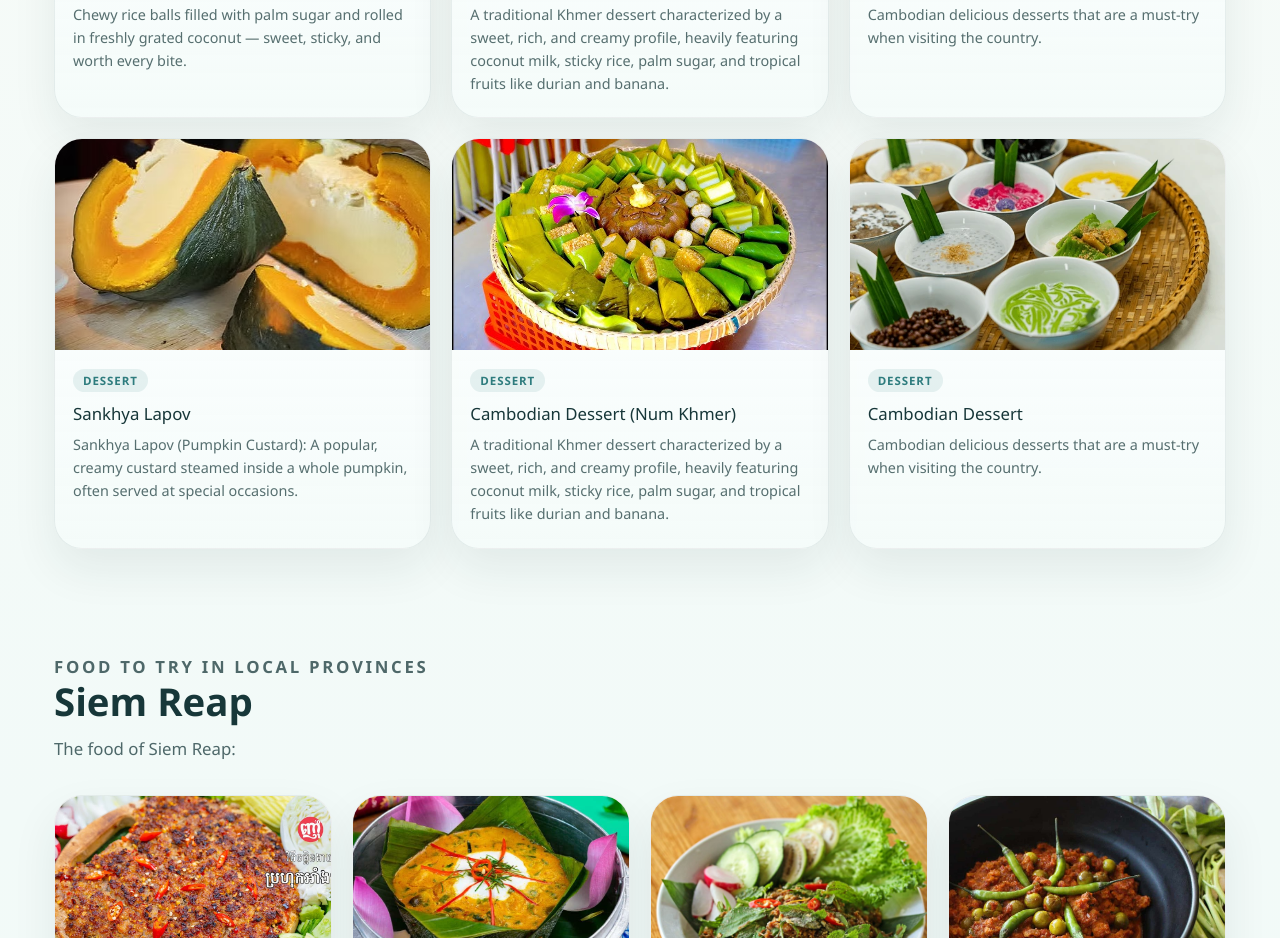
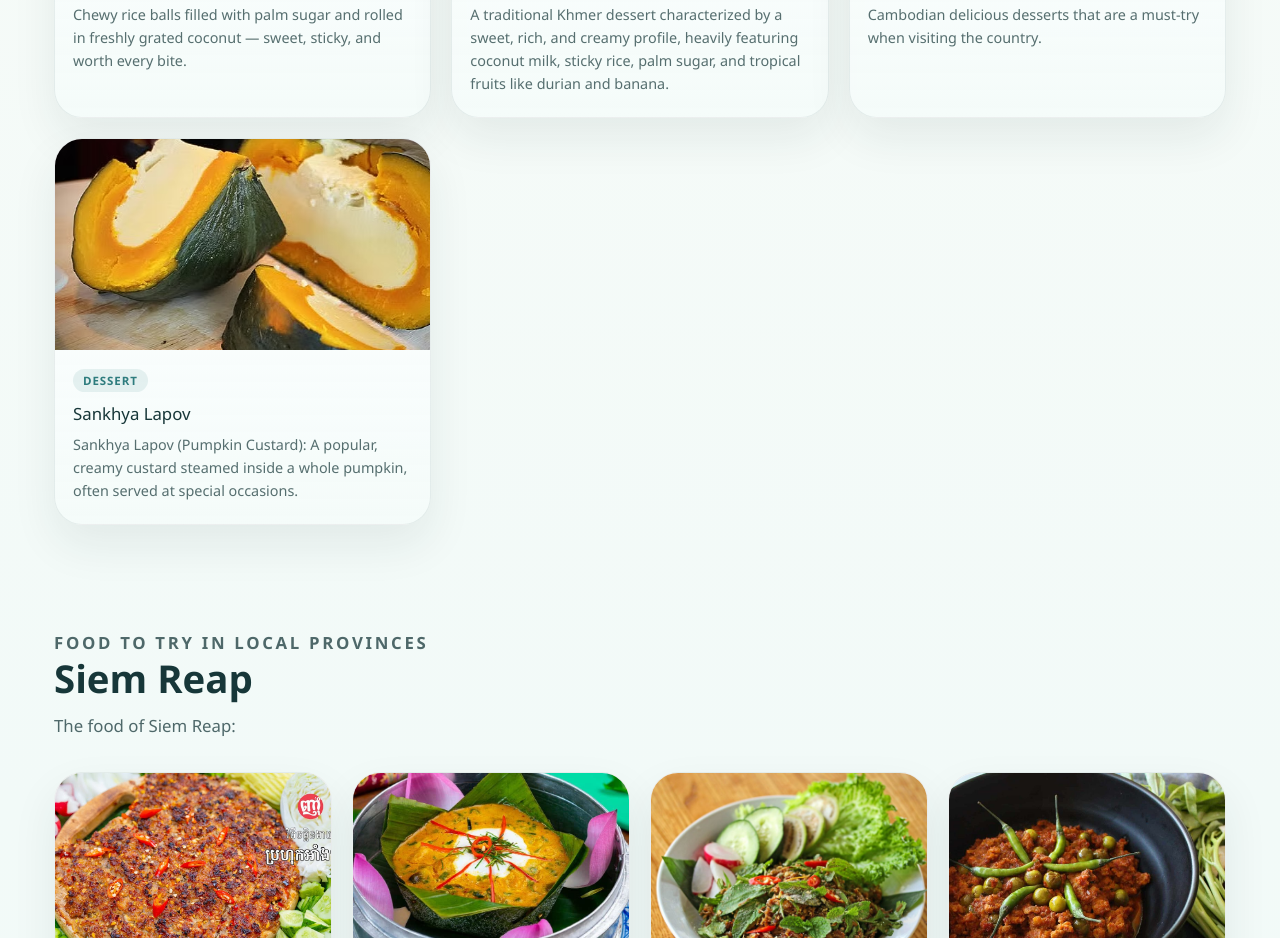
Before and after one commit to yorn-samnang/web1-final-project, a plain HTML site: page food.html in a window 1280 px wide. Shown: the part 2278-3216 px from the top of the page. Drawn offline with Linux system fonts and the light colour scheme.

Commit message:
fix: remove food duplicate cards, add favicon, and change the image bg for home page

```diff
--- a/css/home.css
+++ b/css/home.css
@@ -522,7 +522,7 @@ form button:not(.nav-toggle):focus-visible {
   background:
     linear-gradient(90deg, rgba(255, 255, 255, 0.96) 0%, rgba(255, 255, 255, 0.82) 36%, rgba(255, 255, 255, 0.22) 64%, rgba(255, 255, 255, 0.08) 100%),
     linear-gradient(180deg, rgba(245, 251, 250, 0.18), rgba(245, 251, 250, 0.34)),
-    url("../images/travel-guide/travel-guide-hero.jpg") center/cover no-repeat;
+    url("../images/things-to-do/koh-rong-sanloem.png") center/cover no-repeat;
 }
 
 .hero-actions {
--- a/food.html
+++ b/food.html
@@ -3,6 +3,7 @@
 <head>
   <title>Food – Kamsan Cambodia Travel Guide</title>
   <meta name="viewport" content="width=device-width, initial-scale=1.0">
+  <link rel="icon" type="image/x-icon" href="favicon.ico">
   <link rel="stylesheet" href="css/food.css">
 </head>
 <body>
@@ -186,24 +187,6 @@
           <span class="food-card-tag">Dessert</span>
           <h3>Sankhya Lapov</h3>
           <p>Sankhya Lapov (Pumpkin Custard): A popular, creamy custard steamed inside a whole pumpkin, often served at special occasions.</p>
-        </div>
-      </article>
-
-      <article class="mini-food-card reveal">
-        <img class="mini-food-card-img" src="images/food/cambodian-dessert.jpg" alt="Cambodian dessert" loading="lazy">
-        <div class="mini-food-card-body">
-          <span class="food-card-tag">Dessert</span>
-          <h3>Cambodian Dessert (Num Khmer)</h3>
-          <p>A traditional Khmer dessert characterized by a sweet, rich, and creamy profile, heavily featuring coconut milk, sticky rice, palm sugar, and tropical fruits like durian and banana.</p>
-        </div>
-      </article>
-
-      <article class="mini-food-card reveal">
-        <img class="mini-food-card-img" src="images/food/dessert.jpg" alt="Cambodian dessert" loading="lazy">
-        <div class="mini-food-card-body">
-          <span class="food-card-tag">Dessert</span>
-          <h3>Cambodian Dessert</h3>
-          <p>Cambodian delicious desserts that are a must-try when visiting the country.</p>
         </div>
       </article>
 
```
Also changed, not shown: contact.html (+1 -0 lines), destination-phnom-penh.html (+1 -0 lines), destinations.html (+1 -0 lines), index.html (+1 -0 lines), things-to-do.html (+1 -0 lines), travel-guide.html (+1 -0 lines), favicon.ico (added), images/travel-guide/kamsan-logo.png.
